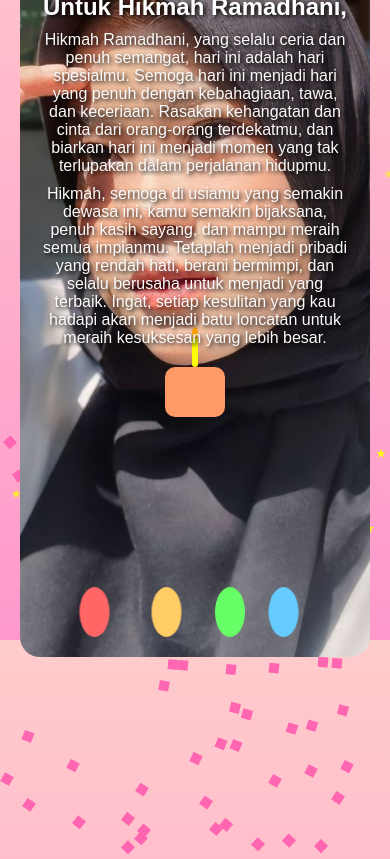
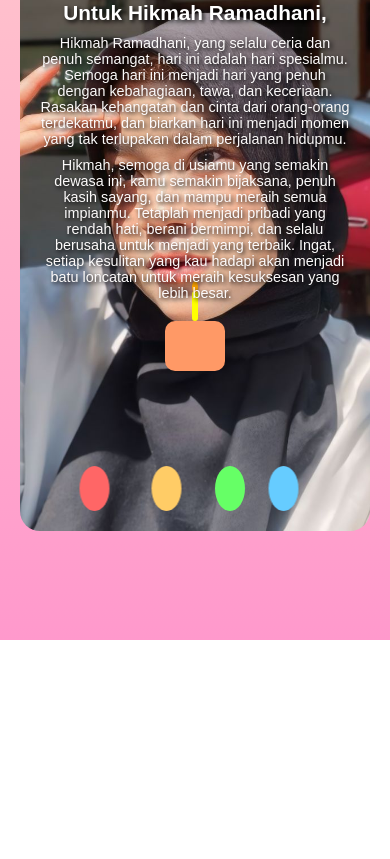
Before and after one commit to HanPut/milad, a plain HTML site: page index.html in a window 390 px wide. Shown: the part 204-1063 px from the top of the page. After the commit the page ends 844 px from the top, so only its background shows below. Drawn offline with Linux system fonts and the light colour scheme.

Commit message:
Update index.html

```diff
--- a/index.html
+++ b/index.html
@@ -17,9 +17,9 @@
       display: flex;
       justify-content: center;
       align-items: center;
-      height: 100vh;
-      overflow: hidden;
+      min-height: 100vh;
       padding: 20px;
+      overflow-x: hidden;
     }
 
     .container {
@@ -29,11 +29,10 @@
       position: relative;
       width: 100%;
       max-width: 500px;
-      overflow: hidden;
       background-image: url('background.jpg');
       background-size: cover;
       background-position: center;
-      z-index: 1;
+      overflow: hidden;
     }
 
     h1, h2, p {
@@ -45,24 +44,23 @@
       color: #f5f0f3;
       text-shadow: 2px 2px 4px black;
       font-size: 2.5rem;
-      margin-bottom: 20px;
+      margin-top: 20px;
       animation: zoomIn 2s ease;
     }
 
     h2 {
-      margin-top: 10px;
       font-weight: bold;
       color: white;
       text-shadow: 2px 2px 4px black;
+      font-size: 1.5rem;
       animation: zoomIn 2s ease;
     }
 
     p {
-      margin-top: 20px;
-      font-size: 1.2rem;
+      font-size: 1rem;
       text-shadow: 2px 2px 4px black;
       color: #fcfafa;
-      margin-bottom: 20px;
+      margin-top: 10px;
       animation: fadeInUp 2s ease-in-out;
     }
 
@@ -108,8 +106,8 @@
     /* Balloons */
     .balloons {
       position: relative;
-      height: 200px;
-      margin-top: 20px;
+      height: 150px;
+      margin-top: 10px;
       z-index: 2;
     }
 
@@ -130,7 +128,7 @@
 
     @keyframes float {
       0% { transform: translateY(0); }
-      50% { transform: translateY(-200px); }
+      50% { transform: translateY(-150px); }
       100% { transform: translateY(0); }
     }
 
@@ -142,49 +140,19 @@
 
     .balloon:hover { transform: scale(1.2); }
 
-    /* Confetti */
-    .confetti {
-      position: absolute;
-      width: 10px;
-      height: 10px;
-      background-color: #ff66b2;
-      animation: fall 10s linear infinite;
-    }
-
-    @keyframes fall {
-      0% { transform: translateY(-100vh) rotate(0deg); }
-      100% { transform: translateY(100vh) rotate(360deg); }
-    }
-
-    /* Stars */
-    .star {
-      position: absolute;
-      width: 10px;
-      height: 10px;
-      background: yellow;
-      clip-path: polygon(50% 0%, 61% 35%, 98% 35%, 68% 57%, 79% 91%, 50% 70%, 21% 91%, 32% 57%, 2% 35%, 39% 35%);
-      animation: twinkle 1.5s infinite;
-    }
-
-    @keyframes twinkle {
-      0%, 100% { opacity: 1; }
-      50% { opacity: 0.5; }
-    }
-
     /* Responsive Styling */
     @media (max-width: 600px) {
       h1 {
-        font-size: 2rem;
-        margin-top: 100px;
+        font-size: 1.8rem;
+        margin-top: 10px;
       }
 
       h2 {
-        font-size: 1.5rem;
+        font-size: 1.3rem;
       }
 
       p {
-        font-size: 1rem;
-        margin: 10px 0;
+        font-size: 0.9rem;
       }
 
       .cake {
@@ -206,9 +174,14 @@
         left: 27px;
       }
 
+      .balloons {
+        height: 120px;
+        margin-top: 10px;
+      }
+
       .balloon {
         width: 30px;
-        height: 50px;
+        height: 45px;
       }
     }
   </style>
@@ -217,7 +190,7 @@
   <div class="container">
     <h1>Happy Milad, Hikmah Ramadhani!</h1>
     <h2>Untuk Hikmah Ramadhani, </h2>
-    <p>Hikmah Ramadhani, yang selalu ceria dan penuh semangat, hari ini adalah hari spesialmu. Semoga hari ini menjadi hari yang penuh dengan kebahagiaan, tawa, dan keceriaan. Rasakan kehangatan dan cinta dari orang-orang terdekatmu, dan biarkan hari ini menjadi momen yang tak terlupakan dalam perjalanan hidupmu. </p>
+    <p>Hikmah Ramadhani, yang selalu ceria dan penuh semangat, hari ini adalah hari spesialmu. Semoga hari ini menjadi hari yang penuh dengan kebahagiaan, tawa, dan keceriaan. Rasakan kehangatan dan cinta dari orang-orang terdekatmu, dan biarkan hari ini menjadi momen yang tak terlupakan dalam perjalanan hidupmu.</p>
     <p>Hikmah, semoga di usiamu yang semakin dewasa ini, kamu semakin bijaksana, penuh kasih sayang, dan mampu meraih semua impianmu. Tetaplah menjadi pribadi yang rendah hati, berani bermimpi, dan selalu berusaha untuk menjadi yang terbaik. Ingat, setiap kesulitan yang kau hadapi akan menjadi batu loncatan untuk meraih kesuksesan yang lebih besar.</p>
 
     <div class="cake-container">
@@ -248,32 +221,12 @@
       }
     }
 
-    function createStars() {
-      for (let i = 0; i < 50; i++) {
-        const star = document.createElement('div');
-        star.classList.add('star');
-        star.style.left = Math.random() * 100 + 'vw';
-        star.style.top = Math.random() * 100 + 'vh';
-        star.style.animationDuration = Math.random() * 2 + 1 + 's';
-        document.body.appendChild(star);
-      }
-    }
-
     function popBalloon(balloon) {
       balloon.style.visibility = 'hidden';
-      for (let i = 0; i < 20; i++) {
-        const particle = document.createElement('div');
-        particle.classList.add('confetti');
-        particle.style.left = balloon.getBoundingClientRect().left + Math.random() * 30 + 'px';
-        particle.style.top = balloon.getBoundingClientRect().top + Math.random() * 30 + 'px';
-        particle.style.animationDuration = Math.random() * 1 + 1 + 's';
-        document.body.appendChild(particle);
-      }
     }
 
     window.onload = function() {
       createConfetti();
-      createStars();
       const audio = document.getElementById('birthdayAudio');
       let audioPlayed = false;
 
```
